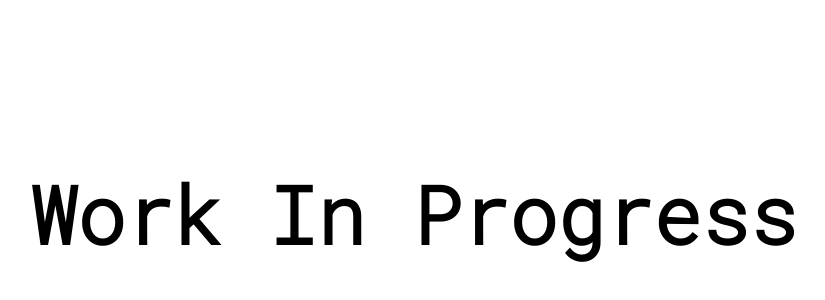
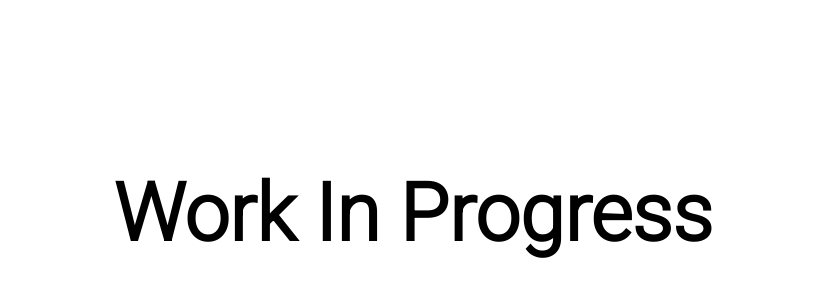
Before and after one commit to MatiasConTilde/matiascontilde.me, a plain HTML site: page index.html in a window 1280 px wide. Shown: the part 186-486 px from the top of the page, without its empty margins (227-1052 px from the left). Drawn offline with Linux system fonts and the light colour scheme.

Commit message:
Roboto Mono to Roboto normal

```diff
--- a/style.css
+++ b/style.css
@@ -1,4 +1,4 @@
-@import url('https://fonts.googleapis.com/css?family=Roboto+Mono:300');
+@import url('https://fonts.googleapis.com/css?family=Roboto:300');
 
 html, body {
   height: 100%;
@@ -8,7 +8,7 @@ html, body {
 }
 
 h1 {
-  font-family: 'Roboto Mono', monospace;
+  font-family: 'Roboto', 'Comic Sans MS', sans-serif;
   font-size: 5em;
   text-align: center;
   vertical-align: middle;
```
